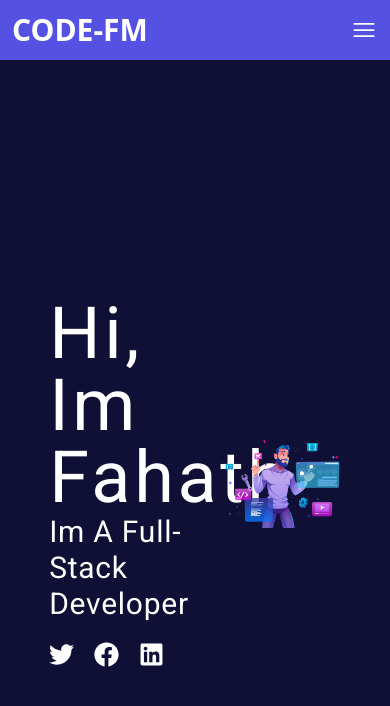
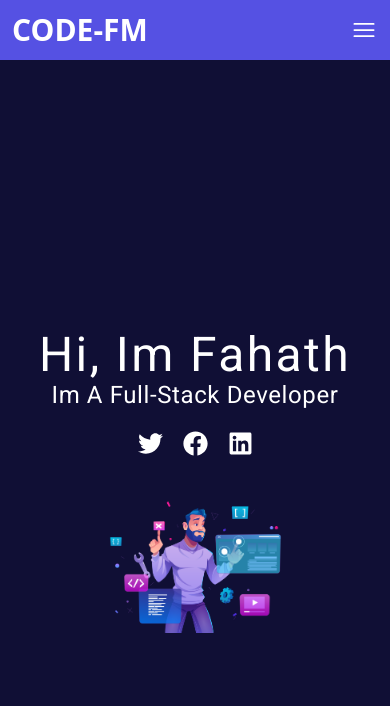
Before and after one commit to fmfahath/reactjs-portfolio-1, a React (Create React App) app: page / in a window 390 px wide. Shown: the top 706 px of the page. Built offline with nearby package versions, Linux system fonts and the light colour scheme.

Commit message:
Hero section : mobile responsive added

```diff
--- a/src/commponents/Hero.js
+++ b/src/commponents/Hero.js
@@ -4,19 +4,23 @@ import { FaTwitter, FaFacebook, FaLinkedin } from "react-icons/fa";
 
 export default function Hero() {
     return (
-        <section className='flex justify-center items-center w-full h-screen px-5 bg-secondary text-white font-roboto-font'>
-            <div className='flex flex-col w-1/2'>
-                <h1 className='text-7xl tracking-wider'>Hi, <br />
+        <section className='flex flex-col md:flex-row justify-center items-center w-full h-screen px-5 bg-secondary text-white font-roboto-font'>
+            <div className='flex flex-col w-full md:w-1/2 text-center md:text-left'>
+                <h1 className='hidden md:block text-5xl md:text-7xl tracking-wider'>Hi, <br />
                     Im Fahath
-                    <p className='text-3xl tracking-wide'>Im  A  Full-Stack Developer</p>
+                    <p className='text-2xl md:text-3xl tracking-wide'>Im  A  Full-Stack Developer</p>
                 </h1>
-                <div className='flex flex-row gap-5 mt-5'>
+                {/* mobile view */}
+                <h1 className='block md:hidden text-5xl md:text-7xl tracking-wider'>Hi, Im Fahath
+                    <p className='text-2xl md:text-3xl tracking-wide'>Im  A  Full-Stack Developer</p>
+                </h1>
+                <div className='flex flex-row justify-center md:justify-start gap-5 mt-5'>
                     <a href='#'><FaTwitter size={25} className='hover:text-blue-500' /></a>
                     <a href='#'><FaFacebook size={25} className='hover:text-blue-500' /></a>
                     <a href='#'><FaLinkedin size={25} className='hover:text-blue-500' /></a>
                 </div>
             </div>
-            <img src={HeroImg} className='w-1/3 '></img>
+            <img src={HeroImg} className='w-1/2 mt-10 md:w-1/3 md:mt-0 '></img>
         </section>
     )
 }
```
